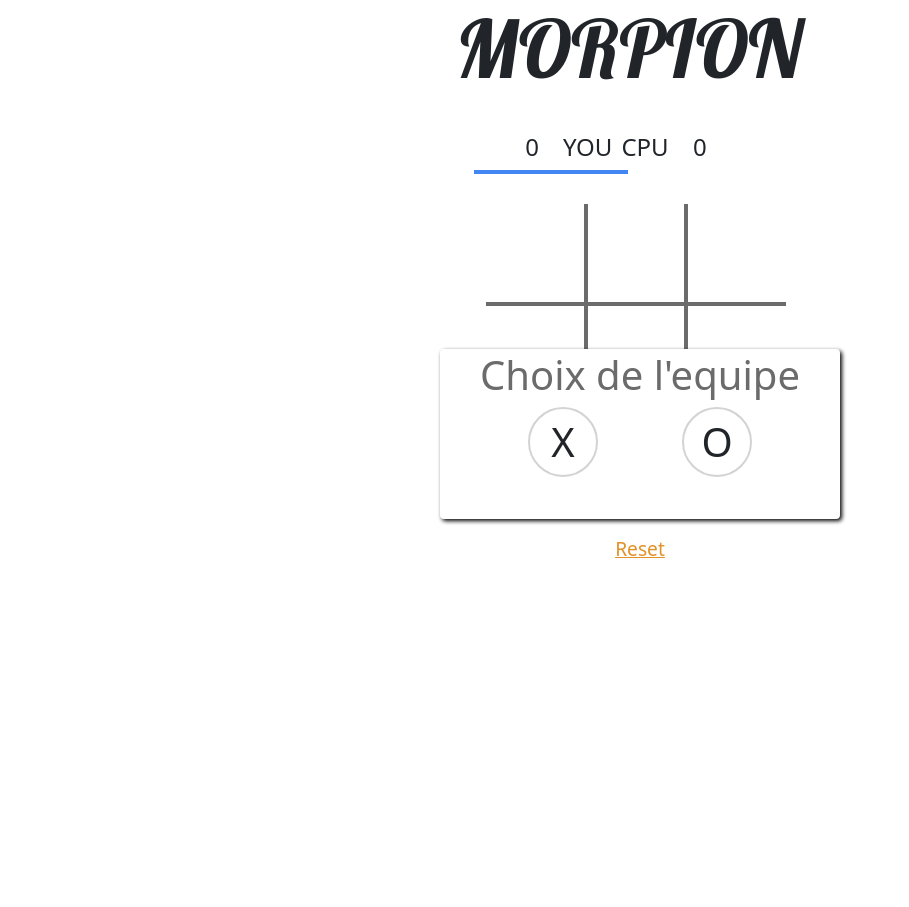
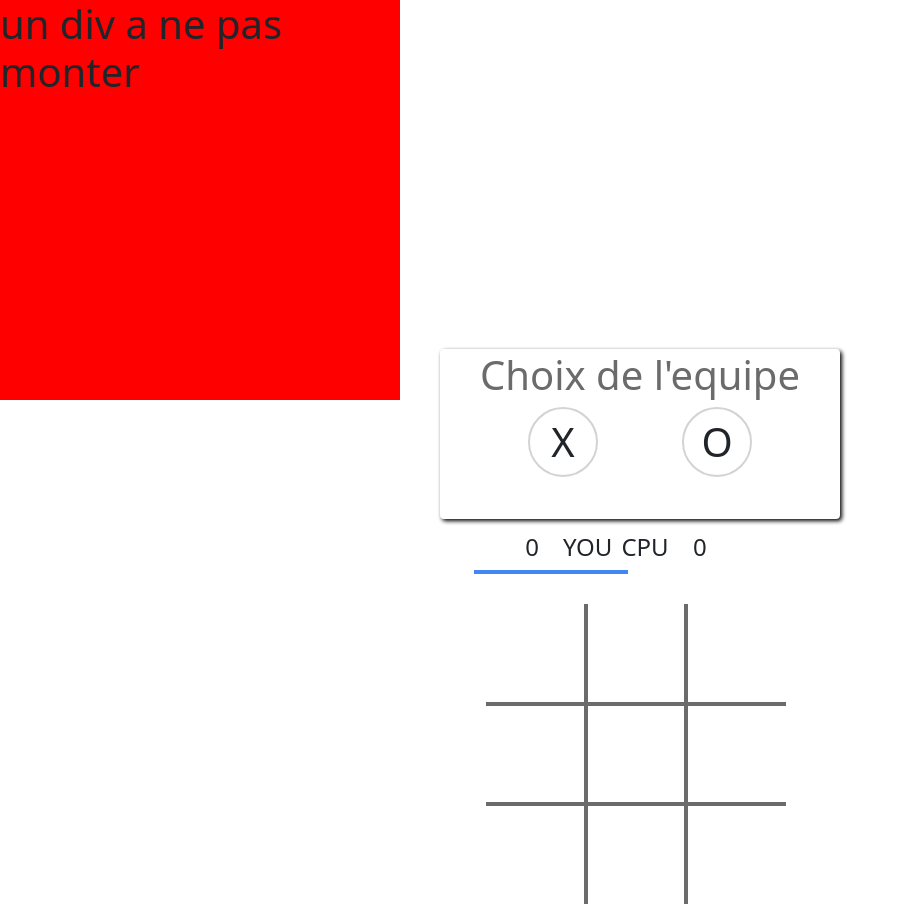
Before and after one commit to gasimiaro/SAYNA-JAVASCRIPT-MORPION, a plain HTML site: page index.html in a window 1280 px wide. Shown: the top 907 px of the page, without its empty margins (0-909 px from the left). Before the commit the page ends 800 px from the top, so only its background shows below. Drawn offline with nearby package versions, Linux system fonts and the light colour scheme; a web font is replaced by a local one.

Commit message:
befor hidding
on va hidder la class hide

```diff
--- a/index.html
+++ b/index.html
@@ -15,9 +15,20 @@
 
     <link rel="stylesheet" href="style.css">
    <script src="morpion.js"></script>
+    <style>
+        .hide{
+            width: 400px;
+            height: 400px;
+            background-color : red;
+        }
+    </style>
 </head>
 
 <body>
+    <!-- un div qu'on ne vera pas -->
+    <div class='hide'>
+        <h1> un div a ne pas monter </h1>
+    </div>
     <div class="layer animated bounceInUp">
         <h1>Choix de l'equipe</h1>
         <button class="choose1 btn" id="X" onclick="choixEquipe(this.id)">X</button>
```
